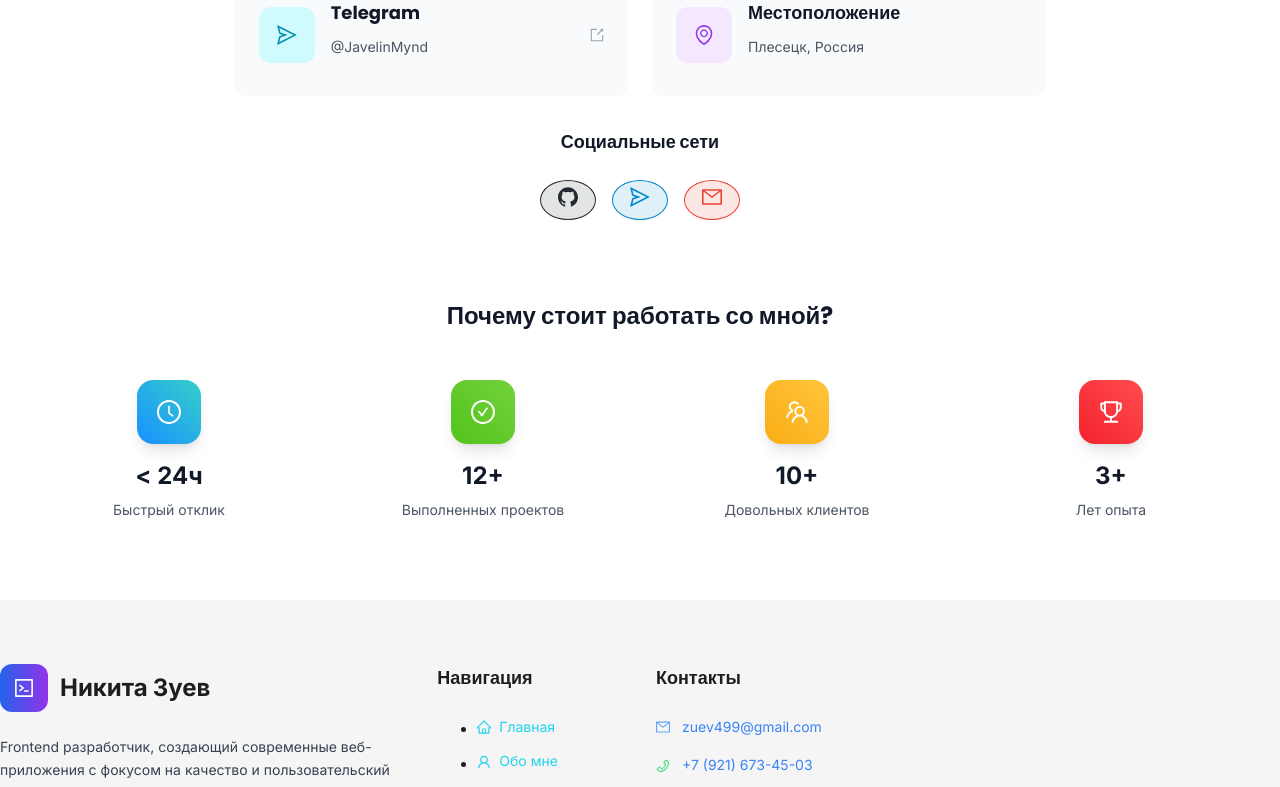
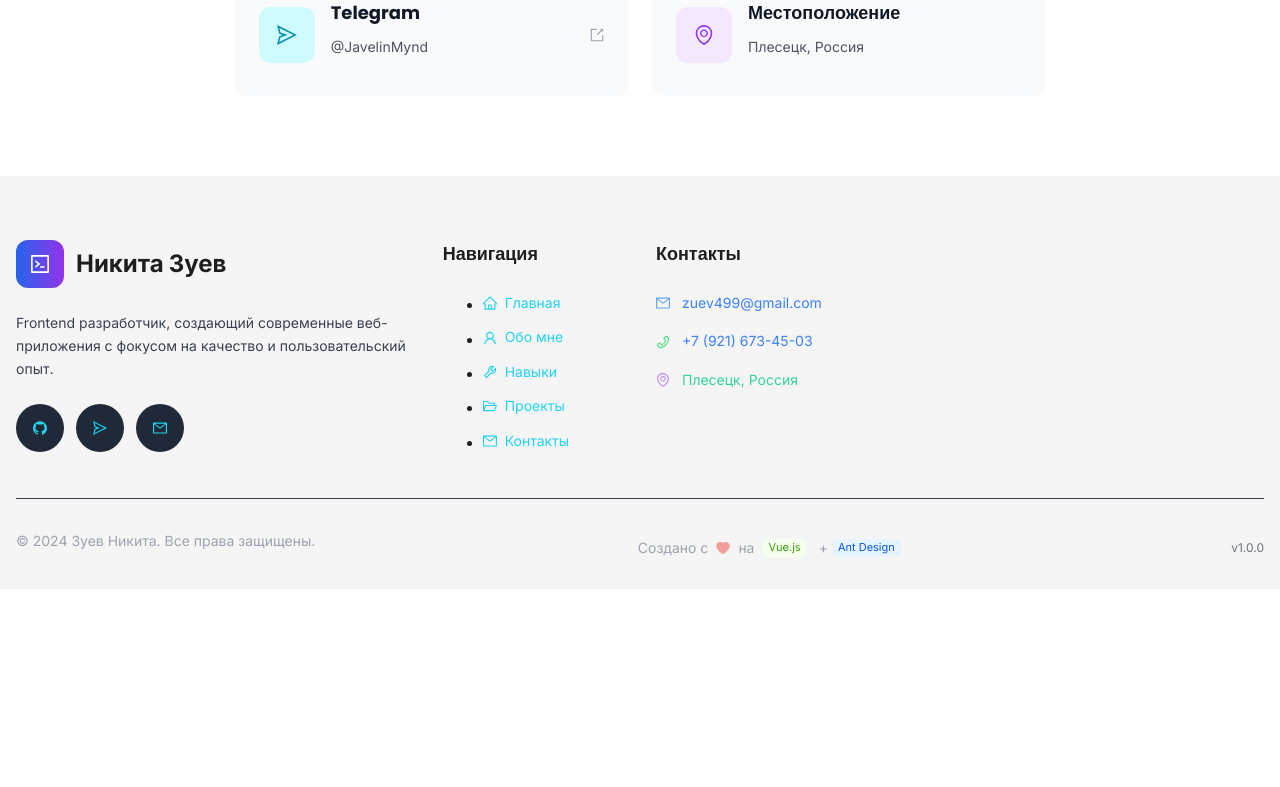
Before and after one commit to JavelinSx/portfolio, a Vue app: page / in a window 1280 px wide. Shown: the part 6860-7647 px from the top of the page. After the commit the page ends 7449 px from the top, so only its background shows below. Built offline with nearby package versions, Linux system fonts and the light colour scheme.

Commit message:
correct view down page

```diff
--- a/package.json
+++ b/package.json
@@ -5,7 +5,7 @@
   "type": "module",
   "scripts": {
     "dev": "vite",
-    "build": "vite build",
+    "build": "vue-tsc && vite build",
     "preview": "vite preview",
     "type-check": "vue-tsc --build --force"
   },
--- a/src/components/AppFooter.vue
+++ b/src/components/AppFooter.vue
@@ -1,6 +1,6 @@
 <template>
-  <a-layout-footer class="bg-gray-900 text-white">
-    <div class="container-custom py-16 pb-6">
+  <a-layout-footer class="bg-gray-900 text-white ">
+    <div class="container-custom py-16 pb-6 pr-4 pl-4">
       <a-row :gutter="[32, 32]">
         <!-- Brand Section -->
         <a-col :xs="24" :md="12" :lg="8">
--- a/src/components/ContactSection.vue
+++ b/src/components/ContactSection.vue
@@ -28,15 +28,13 @@
 
             <!-- Contact Methods -->
             <div class="grid grid-cols-1 md:grid-cols-2 gap-6 max-w-4xl mx-auto">
-              <a href="mailto:zuev499@gmail.com"
-                :class="[
+              <a href="mailto:zuev499@gmail.com" :class="[
                 'flex items-center p-6 rounded-xl transition-all duration-300 group',
                 isDark
                   ? 'bg-gray-800 hover:bg-blue-900/30 hover:shadow-lg'
                   : 'bg-gray-50 hover:bg-blue-50 hover:shadow-lg'
               ]">
-                <div
-                  :class="[
+                <div :class="[
                   'w-14 h-14 rounded-xl flex items-center justify-center mr-4 transition-colors',
                   isDark
                     ? 'bg-blue-900/50 group-hover:bg-blue-800'
@@ -56,15 +54,13 @@
                 ]" />
               </a>
 
-              <a href="tel:+79216734503"
-                :class="[
+              <a href="tel:+79216734503" :class="[
                 'flex items-center p-6 rounded-xl transition-all duration-300 group',
                 isDark
                   ? 'bg-gray-800 hover:bg-green-900/30 hover:shadow-lg'
                   : 'bg-gray-50 hover:bg-green-50 hover:shadow-lg'
               ]">
-                <div
-                  :class="[
+                <div :class="[
                   'w-14 h-14 rounded-xl flex items-center justify-center mr-4 transition-colors',
                   isDark
                     ? 'bg-green-900/50 group-hover:bg-green-800'
@@ -84,15 +80,13 @@
                 ]" />
               </a>
 
-              <a href="https://t.me/JavelinMynd" target="_blank"
-                :class="[
+              <a href="https://t.me/JavelinMynd" target="_blank" :class="[
                 'flex items-center p-6 rounded-xl transition-all duration-300 group',
                 isDark
                   ? 'bg-gray-800 hover:bg-cyan-900/30 hover:shadow-lg'
                   : 'bg-gray-50 hover:bg-cyan-50 hover:shadow-lg'
               ]">
-                <div
-                  :class="[
+                <div :class="[
                   'w-14 h-14 rounded-xl flex items-center justify-center mr-4 transition-colors',
                   isDark
                     ? 'bg-cyan-900/50 group-hover:bg-cyan-800'
@@ -128,46 +122,9 @@
                 </div>
               </div>
             </div>
-
-            <!-- Social Links -->
-            <div class="text-center">
-              <h4 class="font-bold text-adaptive text-lg mb-6">Социальные сети</h4>
-              <div class="flex justify-center gap-4">
-                <a-button v-for="social in socialLinks" :key="social.name" :href="social.url" target="_blank"
-                  size="large" shape="circle"
-                  class="w-14 h-14 flex items-center justify-center hover:scale-110 transition-all" :style="{
-                    backgroundColor: isDark ? social.color + '30' : social.color + '20',
-                    borderColor: social.color,
-                    color: social.color
-                  }">
-                  <component :is="social.icon" class="text-xl" />
-                </a-button>
-              </div>
-            </div>
           </div>
         </a-col>
       </a-row>
-
-      <!-- Quick Stats -->
-      <div class="mt-20 animate-slide-up animate-delay-1000">
-        <div class="text-center mb-12">
-          <h3 class="text-2xl font-bold text-adaptive mb-4">Почему стоит работать со мной?</h3>
-        </div>
-
-        <a-row :gutter="[24, 24]">
-          <a-col v-for="(stat, index) in quickStats" :key="stat.title" :xs="12" :sm="6" class="text-center">
-            <div :class="`animate-bounce-in animate-delay-${(index + 1) * 200 + 1000}`">
-              <div
-                class="w-16 h-16 mx-auto mb-4 rounded-2xl flex items-center justify-center text-white text-2xl shadow-lg"
-                :style="{ background: stat.color }">
-                <component :is="stat.icon" />
-              </div>
-              <div class="text-2xl font-bold text-adaptive mb-2">{{ stat.value }}</div>
-              <div class="text-sm text-adaptive-secondary px-2">{{ stat.title }}</div>
-            </div>
-          </a-col>
-        </a-row>
-      </div>
     </div>
   </section>
 </template>
@@ -180,62 +137,11 @@ import {
   SendOutlined,
   EnvironmentOutlined,
   ExportOutlined,
-  GithubOutlined,
-  ClockCircleOutlined,
-  CheckCircleOutlined,
-  TeamOutlined,
-  TrophyOutlined
+
 } from '@ant-design/icons-vue'
 
 const isDark = inject('isDark', ref(false))
 
-const socialLinks = [
-  {
-    name: 'GitHub',
-    url: 'https://github.com/JavelinSx',
-    icon: GithubOutlined,
-    color: '#24292e'
-  },
-  {
-    name: 'Telegram',
-    url: 'https://t.me/JavelinMynd',
-    icon: SendOutlined,
-    color: '#0088cc'
-  },
-  {
-    name: 'Email',
-    url: 'mailto:zuev499@gmail.com',
-    icon: MailOutlined,
-    color: '#ea4335'
-  }
-]
-
-const quickStats = [
-  {
-    title: 'Быстрый отклик',
-    value: '< 24ч',
-    icon: ClockCircleOutlined,
-    color: 'linear-gradient(45deg, #1890ff, #36cfc9)'
-  },
-  {
-    title: 'Выполненных проектов',
-    value: '12+',
-    icon: CheckCircleOutlined,
-    color: 'linear-gradient(45deg, #52c41a, #73d13d)'
-  },
-  {
-    title: 'Довольных клиентов',
-    value: '10+',
-    icon: TeamOutlined,
-    color: 'linear-gradient(45deg, #faad14, #ffc53d)'
-  },
-  {
-    title: 'Лет опыта',
-    value: '3+',
-    icon: TrophyOutlined,
-    color: 'linear-gradient(45deg, #f5222d, #ff4d4f)'
-  }
-]
 </script>
 
 <style scoped>
```
Lines whose indentation alone changed are shown as unchanged.
